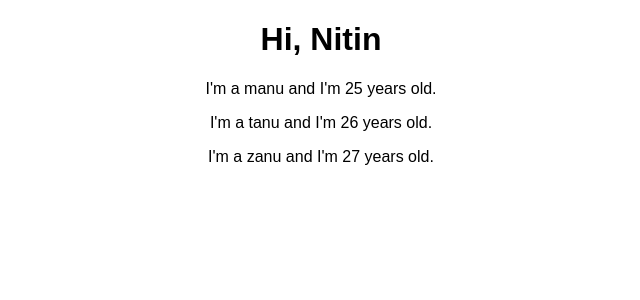
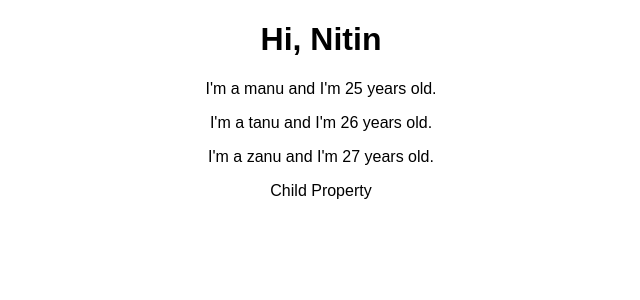
Before and after one commit to nitin-jotwani/reactjs-learning, a React (Create React App) app: page / in a window 1280 px wide. Shown: the top 300 px of the page, without its empty margins (319-959 px from the left). Built offline with nearby package versions, Linux system fonts and the light colour scheme.

Commit message:
child-prop

```diff
--- a/src/App.js
+++ b/src/App.js
@@ -9,7 +9,7 @@ class App extends Component {
         <h1>Hi, Nitin</h1>
         <Person name="manu" age="25"/>
         <Person name="tanu" age="26"/>
-        <Person name="zanu" age="27"/>
+        <Person name="zanu" age="27">Child Property</Person>
       </div>
     )
   }
--- a/src/Person/Person.js
+++ b/src/Person/Person.js
@@ -1,7 +1,12 @@
 import React from 'react'
 
 const person = (props) => {
-    return <p>I'm a {props.name} and I'm {props.age} years old.</p>
+    return (
+        <div>
+            <p>I'm a {props.name} and I'm {props.age} years old.</p>
+            <p>{props.children}</p>
+        </div>
+    )
 }
 
 export default person
```
